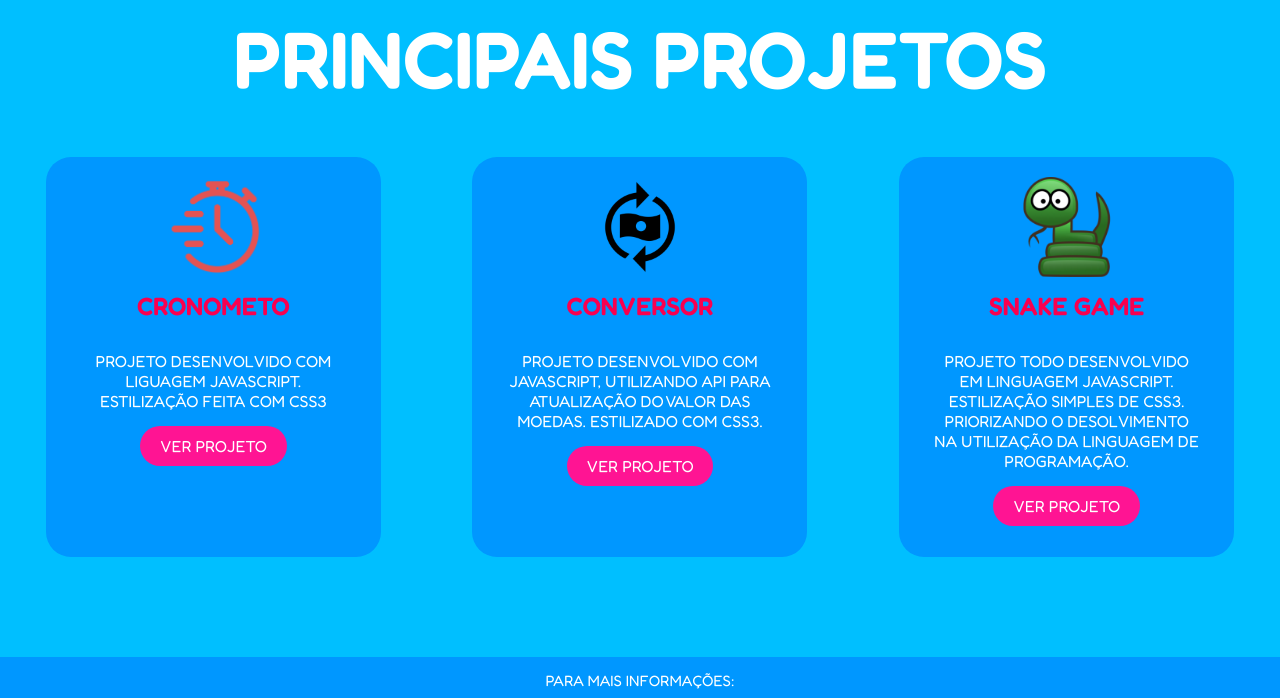
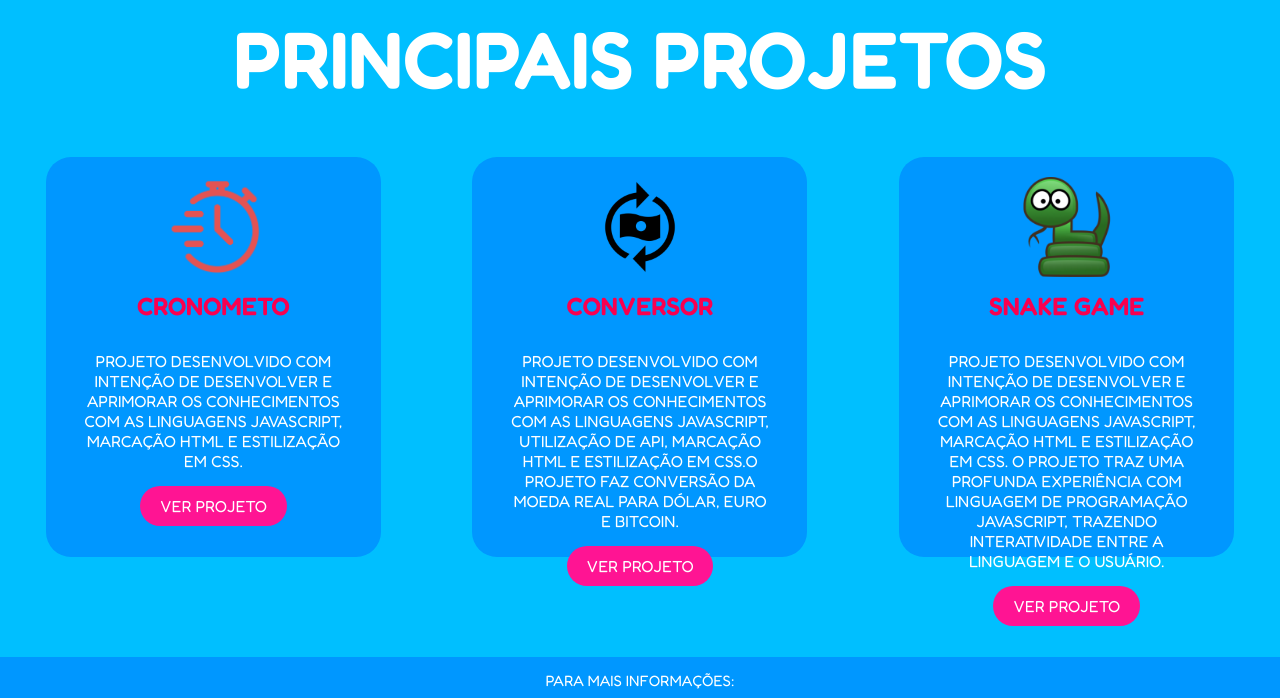
Before and after one commit to ermyjr/portifolio, a plain HTML site: page index.html in a window 1280 px wide. Shown: the part 1367-2065 px from the top of the page. Drawn offline with Linux system fonts and the light colour scheme.

Commit message:
Update index.html

```diff
--- a/index.html
+++ b/index.html
@@ -56,21 +56,20 @@
             <div class="card">
                 <img src="./assets/crono.png">
                 <h5>Cronometo</h5>
-                <p> Projeto desenvolvido com liguagem javascript. Estilização feita com CSS3</p>
+                <p>Projeto Desenvolvido com intenção de desenvolver e aprimorar os conhecimentos com as linguagens JavaScript, marcação HTML e estilização em CSS.</p>
                 <a href="https://ermyjr.github.io/Cronometro/" target="_blank">ver projeto</a>
             </div>
             <div class="card">
                 <img src="./assets/conversor.png">
                 <h5>Conversor</h5>
-                <p>Projeto desenvolvido com javascript, utilizando API para atualização do valor das moedas. Estilizado
-                    com CSS3.</p>
+                <p>Projeto Desenvolvido com intenção de desenvolver e aprimorar os conhecimentos com as linguagens Javascript, utilização de API, marcação HTML e estilização em CSS.O projeto faz conversão da Moeda Real para Dólar, Euro e Bitcoin. </p>
                 <a href="https://ermyjr.github.io/ConversorMoeda/" target="_blank">ver projeto</a>
             </div>
             <div class="card">
                 <img src="./assets/Snake.png">
                 <h5>Snake Game</h5>
-                <p>Projeto todo Desenvolvido em linguagem javascript. Estilização simples de Css3. Priorizando o
-                    desolvimento na utilização da linguagem de programação.</p>
+                <p>Projeto Desenvolvido com intenção de desenvolver e aprimorar os conhecimentos com as linguagens JavaScript, marcação HTML e estilização em CSS.
+O projeto traz uma profunda experiência com linguagem de programação JavaScript, trazendo interatividade entre a linguagem e o usuário.</p>
                 <a href="https://ermyjr.github.io/Snake/" target="_blank">ver projeto</a>
             </div>
         </div>
```
